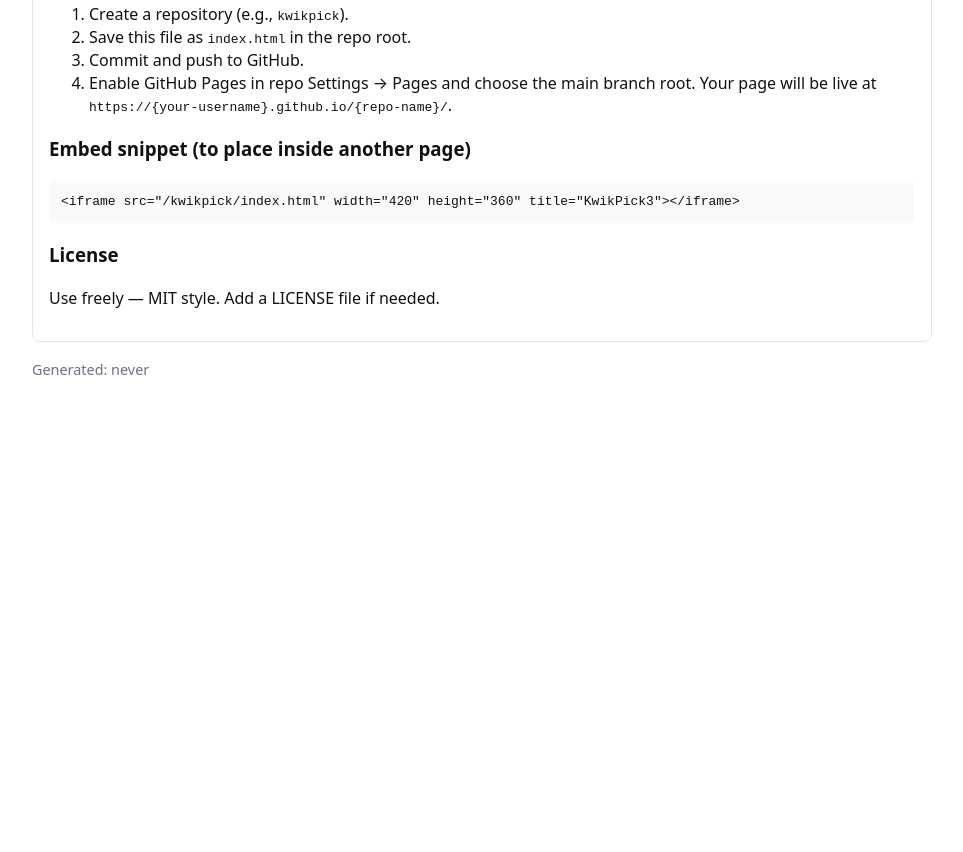
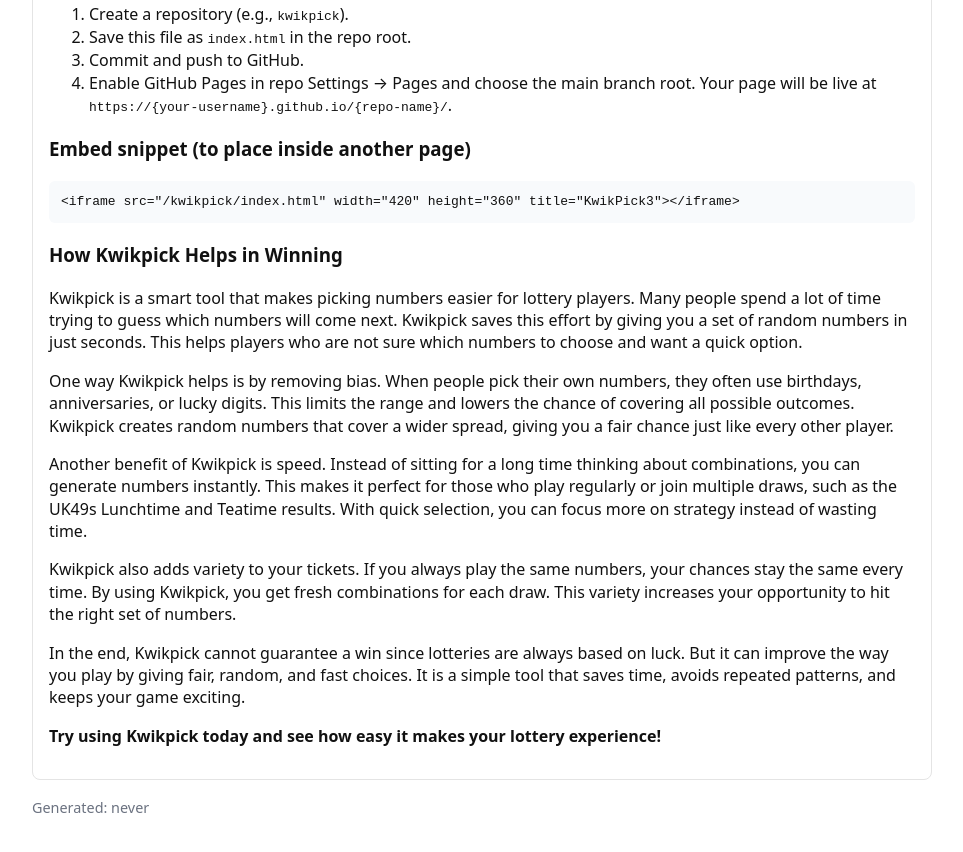
Before and after one commit to rekbayltdamz-lang/Quickpick-Generator, a plain HTML site: page index.html in a window 1280 px wide. Shown: the part 1020-1872 px from the top of the page, without its empty margins (158-1121 px from the left). Before the commit the page ends 1442 px from the top, so only its background shows below. Drawn offline with Linux system fonts and the light colour scheme.

Commit message:
Update index.html

```diff
--- a/index.html
+++ b/index.html
@@ -115,8 +115,13 @@
     <h3>Embed snippet (to place inside another page)</h3>
     <pre>&lt;iframe src="/kwikpick/index.html" width="420" height="360" title="KwikPick3"&gt;&lt;/iframe&gt;</pre>
 
-    <h3>License</h3>
-    <p>Use freely — MIT style. Add a LICENSE file if needed.</p>
+   <h3>How Kwikpick Helps in Winning</h3>
+<p >Kwikpick is a smart tool that makes picking numbers easier for lottery players. Many people spend a lot of time trying to guess which numbers will come next. Kwikpick saves this effort by giving you a set of random numbers in just seconds. This helps players who are not sure which numbers to choose and want a quick option.</p>
+<p >One way Kwikpick helps is by removing bias. When people pick their own numbers, they often use birthdays, anniversaries, or lucky digits. This limits the range and lowers the chance of covering all possible outcomes. Kwikpick creates random numbers that cover a wider spread, giving you a fair chance just like every other player.</p>
+<p>Another benefit of Kwikpick is speed. Instead of sitting for a long time thinking about combinations, you can generate numbers instantly. This makes it perfect for those who play regularly or join multiple draws, such as the UK49s Lunchtime and Teatime results. With quick selection, you can focus more on strategy instead of wasting time.</p>
+<p>Kwikpick also adds variety to your tickets. If you always play the same numbers, your chances stay the same every time. By using Kwikpick, you get fresh combinations for each draw. This variety increases your opportunity to hit the right set of numbers.</p>
+<p >In the end, Kwikpick cannot guarantee a win since lotteries are always based on luck. But it can improve the way you play by giving fair, random, and fast choices. It is a simple tool that saves time, avoids repeated patterns, and keeps your game exciting.</p>
+<p ><strong >Try using Kwikpick today and see how easy it makes your lottery experience!</strong></p>
   </section>
 
   <footer>Generated: <span id="generatedAt">never</span></footer>
```
